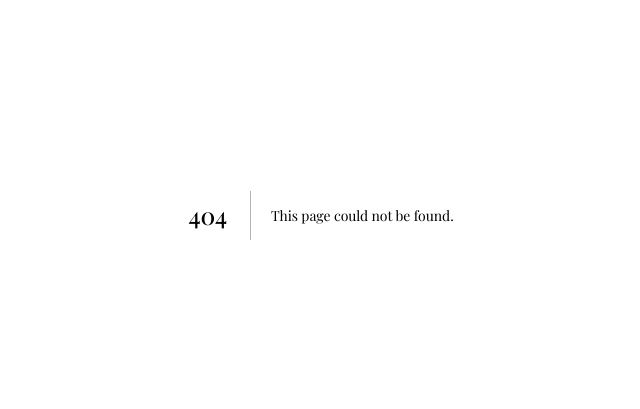
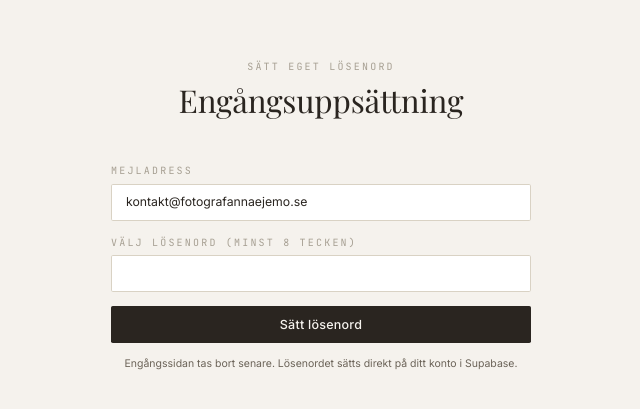
Before and after one commit to annaejemo-crm/anna-admin, a Next.js app: page /setup in a window 1280 px wide. Before the commit this address had no page. Shown: the part 185-594 px from the top of the page, without its empty margins (319-959 px from the left). Built offline with nearby package versions, Linux system fonts and the light colour scheme.

Commit message:
Add setup page UI

```diff
--- /dev/null
+++ b/app/setup/page.tsx
@@ -0,0 +1,58 @@
+import { setupPassword } from './actions';
+
+export default async function SetupPage({ searchParams }) {
+  const params = await searchParams;
+  const error = params?.error;
+  const ok = params?.ok;
+
+  return (
+    <main className="min-h-screen flex items-center justify-center px-6">
+      <div className="w-full max-w-[420px]">
+        <div className="text-center mb-12">
+          <div className="eyebrow mb-2">Sätt eget lösenord</div>
+          <h1 className="font-serif text-4xl leading-tight">Engångsuppsättning</h1>
+        </div>
+
+        {ok ? (
+          <div className="bg-white border border-line-soft rounded-sm p-6 text-center">
+            <div className="font-serif text-xl mb-2">Klart!</div>
+            <p className="text-ink-muted text-sm">
+              Lösenord satt. Gå till <a href="/login" className="text-accent underline">login</a> och logga in.
+            </p>
+          </div>
+        ) : (
+          <form action={setupPassword} className="space-y-4">
+            <div>
+              <label className="eyebrow block mb-1.5">Mejladress</label>
+              <input
+                type="email"
+                name="email"
+                required
+                defaultValue="kontakt@fotografannaejemo.se"
+                className="w-full bg-white border border-line rounded-sm px-4 py-2.5 text-sm focus:outline-none focus:border-ink-faint"
+              />
+            </div>
+
+            <div>
+              <label className="eyebrow block mb-1.5">Välj lösenord (minst 8 tecken)</label>
+              <input
+                type="password"
+                name="password"
+                required
+                minLength={8}
+                className="w-full bg-white border border-line rounded-sm px-4 py-2.5 text-sm focus:outline-none focus:border-ink-faint"
+              />
+            </div>
+
+            {error && <div className="text-danger text-xs">{error}</div>}
+
+            <button type="submit" className="btn w-full">Sätt lösenord</button>
+            <p className="text-xs text-ink-muted text-center mt-4">
+              Engångssidan tas bort senare. Lösenordet sätts direkt på ditt konto i Supabase.
+            </p>
+          </form>
+        )}
+      </div>
+    </main>
+  );
+}
```
